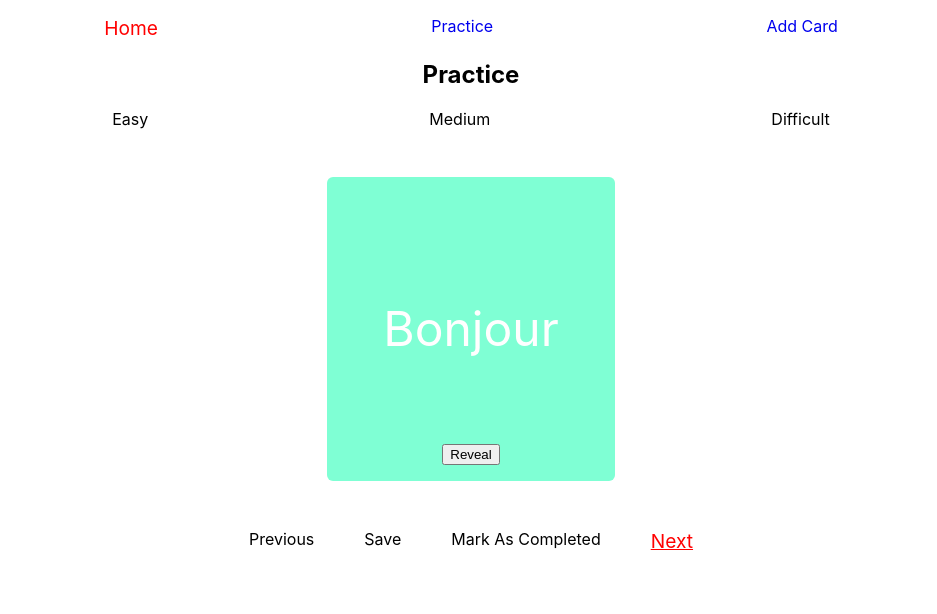
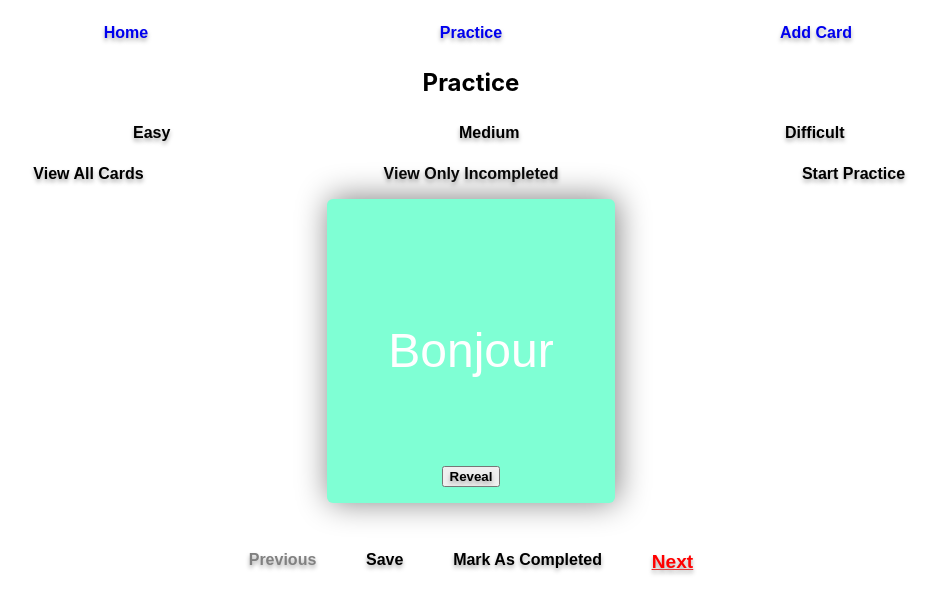
Before and after one commit to cthao309/mvp, a React (Create React App) app: page /practice in a window 1280 px wide. Shown: the top 614 px of the page, without its empty margins (169-1106 px from the left). Built offline with nearby package versions, Linux system fonts and the light colour scheme.

Commit message:
added styling to the project

```diff
--- a/database/schema/flashcardSchema.js
+++ b/database/schema/flashcardSchema.js
@@ -6,7 +6,8 @@ const flashcardSchema = new mongoose.Schema({
   question: {type: String, require: true },
   answer: {type: String, require: true },
   difficulty: {type: String, require: true },
-  completed: false
+  completed: false,
+  owner: ''
 });
 
 const FlashcardModel = mongoose.model("Flashcard", flashcardSchema);
--- a/src/App.css
+++ b/src/App.css
@@ -22,3 +22,20 @@ ul li {
   color: red;
   font-size: larger;
 }
+
+.hover:hover {
+  cursor: pointer;
+  text-decoration: underline;
+  color: red;
+  font-size: larger;
+}
+
+.Navigation {
+  height: 32px;
+  display: flex;
+  align-items: center;
+}
+
+.Navigation li {
+  width: 100px;
+}
--- a/src/App.js
+++ b/src/App.js
@@ -39,16 +39,19 @@ const SAMPLE_FLASHCARDS = [
 
 class App extends React.Component {
   state = {
-    flashcard: SAMPLE_FLASHCARDS
+    flashcard: SAMPLE_FLASHCARDS,
+    page: ''
   }
 
   componentDidMount() {
+
+
     let data = SAMPLE_FLASHCARDS;
     let len = SAMPLE_FLASHCARDS.length;
     let lastMessage = {
       id: len,
       question: 'Finished',
-      answer: 'Congratuation'
+      answer: 'Congrats'
     }
 
     data.push(lastMessage)
@@ -61,28 +64,55 @@ class App extends React.Component {
       .then(data => {
         console.log('Ajax call (data) => ', data)
       })
-      .catch(err => console.log(err))
+      .catch(err => console.log('Error GET => ', err))
   }
 
   handleSaveData(data) {
     console.log('Save data => ', data)
   }
 
+  handleAddCard(obj) {
+    console.log('Add card => ', obj)
+    axios.post(`http://localhost:5555/api/v1/`, obj)
+      .then(res => {
+        console.log('POST call (res) => ', res)
+      })
+      .catch(err => console.log('Error POST => ', err))
+  }
+
+  handleNavigationClick(page) {
+    this.setState({ page: page });
+  }
+
   render() {
+
+    let classes = ['links', 'textStyle', 'hover'];
+
     return (
       <div className="App">
         <Router>
           <div>
             <nav>
-              <ul>
+              <ul className="Navigation">
                 <li>
-                  <Link className="links active" to="/">Home</Link>
+                  <Link
+                    className={this.state.page === 'home' ? classes.join(' ') + ' active' : classes.join(' ')}
+                    onClick={this.handleNavigationClick.bind(this, 'home')}
+                    to="/">
+                      Home
+                  </Link>
                 </li>
                 <li>
-                  <Link className="links" to="/practice">Practice</Link>
+                  <Link
+                    className={this.state.page === 'practice' ? classes.join(' ') + ' active' : classes.join(' ')}
+                    onClick={this.handleNavigationClick.bind(this, 'practice')}
+                    to="/practice">Practice</Link>
                 </li>
                 <li>
-                  <Link className="links" to="/addcard">Add Card</Link>
+                  <Link
+                    className={this.state.page === 'addcard' ? classes.join(' ') + ' active' : classes.join(' ')}
+                    onClick={this.handleNavigationClick.bind(this, 'addcard')}
+                    to="/addcard">Add Card</Link>
                 </li>
               </ul>
             </nav>
@@ -98,9 +128,12 @@ class App extends React.Component {
                 />
               </Route>
               <Route path="/addcard">
-                <Addcard />
+                <Addcard handleAddCard={this.handleAddCard.bind(this)} />
               </Route>
               <Route path="/">
+                <Home />
+              </Route>
+              <Route path="*">
                 <Home />
               </Route>
             </Switch>
--- a/src/Components/Addcard/Addcard.js
+++ b/src/Components/Addcard/Addcard.js
@@ -3,28 +3,54 @@ import './Addcard.css';
 
 class Addcard extends React.Component {
   state = {
+    question: '',
+    answer: '',
+    difficulty: 'easy'
+  }
 
+  handleInputChange(e) {
+    const { name, value } = e.target;
+
+    this.setState({
+      [name]: value
+    })
+  }
+
+  clickSubmit(e) {
+    e.preventDefault();
+    this.props.handleAddCard(this.state)
   }
 
   render() {
     return (
       <div>
         <h2>Add card</h2>
-        <form>
+        <form onSubmit={this.clickSubmit.bind(this)}>
           <div>
             <label htmlFor="question">Word:</label>
-            <input type="text" ></input>
+            <input
+              type="text"
+              name="question"
+              value={this.state.question}
+              onChange = {this.handleInputChange.bind(this)} ></input>
           </div>
           <div>
             <label htmlFor="answer">Answer:</label>
-            <input type="text" ></input>
+            <input
+              type="text"
+              name="answer"
+              value={this.state.answer}
+              onChange = {this.handleInputChange.bind(this)} ></input>
           </div>
           <div>
-            <label htmlFor="cars">Level of Difficulty:</label>
-            <select id="cars">
-              <option value="volvo">Easy</option>
-              <option value="saab">Medium</option>
-              <option value="vw">Hard</option>
+            <label htmlFor="difficulty">Level of Difficulty:</label>
+            <select
+              name="difficulty"
+              value={this.state.difficulty}
+              onChange={this.handleInputChange.bind(this)}>
+              <option value="easy">Easy</option>
+              <option value="medium">Medium</option>
+              <option value="hard">Hard</option>
             </select>
           </div>
           <div>
--- a/src/Components/Card/Card.css
+++ b/src/Components/Card/Card.css
@@ -29,15 +29,32 @@
   bottom: 1rem;
 }
 
-.Card_movement {
+.Card_movement_container {
   width: 34rem;
-    margin: 3rem auto;
+  margin: 3rem auto;
+}
+
+.textStyle {
+  text-shadow: 0px 3px 4px darkgrey;
+  font-family: fantasy;
+  font-weight: 900;
 }
 
 .disable {
   pointer-events: none;
+  color: grey;
+  text-shadow: 0px 3px 4px darkgrey;
+  font-family: fantasy;
+  font-weight: 900;
 }
 
 .active {
   pointer-events: auto;
+  text-shadow: 0px 3px 4px darkgrey;
+  font-family: fantasy;
+  font-weight: 900;
 }
+
+.card_style_hover:hover {
+  color: red;
+}
--- a/src/Components/Card/Card.js
+++ b/src/Components/Card/Card.js
@@ -27,20 +27,20 @@ class Card extends React.Component {
           flipDirection="vertical" >
           <div className="Card_front" >
             {this.props.card.question}
-            <button className="Flip_card" onClick={this.handleClick}>Reveal</button>
+            <button className="Flip_card textStyle card_style_hover" onClick={this.handleClick}>Reveal</button>
           </div>
 
           <div className="Card_back">
             {this.props.card.answer}
-            <button className="Flip_card" onClick={this.handleClick}>Hide</button>
+            <button className="Flip_card textStyle card_style_hover" onClick={this.handleClick}>Hide</button>
           </div>
 
         </ReactCardFlip>
-        <div className="Card_movement">
+        <div className="Card_movement_container">
           <ul>
             <li className={this.props.disableMoveBack ? 'disable' : 'active'} onClick={() => this.props.handleCardClick(this.props.id, 'back')} >Previous</li>
-            <li onClick={() => this.props.handleCardClick(this.props.id, 'save')} >Save</li>
-            <li onClick={() => this.props.handleCardClick(this.props.id, 'completed')} >Mark As Completed</li>
+            <li className="card_style_hover textStyle" onClick={() => this.props.handleCardClick(this.props.id, 'save')} >Save</li>
+            <li className="card_style_hover textStyle" onClick={() => this.props.handleCardClick(this.props.id, 'completed')} >Mark As Completed</li>
             <li className={this.props.disableMoveNext ? 'disable' : 'active'} onClick={() => this.props.handleCardClick(this.props.id, 'next')} >Next</li>
           </ul>
         </div>
--- a/src/Components/Practice/Practice.css
+++ b/src/Components/Practice/Practice.css
@@ -1,3 +1,30 @@
-.Level_selection {
+.Level_container {
+  height: 32px;
+  display: flex;
+  justify-content: space-evenly;
+  align-items: center;
+}
+
+.Level_sub_category {
   margin-bottom: 3rem;
 }
+
+.Level_selected {
+  width: 24px;
+}
+
+.selectedLevel {
+  text-decoration: underline;
+  color: red;
+  font-size: larger;
+}
+
+.selected_SubLevel {
+  width: 250px;
+}
+
+.Card_front,
+.Card_back {
+  font-family: fantasy;
+  box-shadow: 2px -1px 32px grey;
+}
--- a/src/Components/Practice/Practice.js
+++ b/src/Components/Practice/Practice.js
@@ -9,7 +9,9 @@ class Practice extends React.Component {
     data: this.props.data,
     id: 0,
     disableMoveBack: true,
-    disableMoveNext: false
+    disableMoveNext: false,
+    isActiveLevel: '',
+    isActiveSubLevel: ''
   }
 
   componentDidMount() {
@@ -65,16 +67,52 @@ class Practice extends React.Component {
     }
   }
 
+  handleClickLevel(level) {
+    console.log('clicked level => ', level)
+    this.setState({ isActiveLevel: level })
+
+    this.props.handleSelectLevel(level)
+  }
+
+  handleSublevelClick(sub) {
+    console.log('Practice sub-level => ', sub);
+
+    this.setState({ isActiveSubLevel: sub })
+  }
+
 
   render() {
     console.log('state => ', this.state)
+
+    let levelClasses = ['Level_selected', 'textStyle', 'hover'];
+    let subLevelClasses = ['selected_SubLevel', 'textStyle', 'card_style_hover'];
     return (
       <div>
         <h2>Practice</h2>
-        <ul className="Level_selection">
-          <li onClick={() => this.props.handleSelectLevel('easy')}>Easy</li>
-          <li onClick={() => this.props.handleSelectLevel('medium')}>Medium</li>
-          <li onClick={() => this.props.handleSelectLevel('hard')}>Difficult</li>
+        <ul className="Level_container">
+          <li
+            className={this.state.isActiveLevel === 'easy' ? levelClasses.join(' ') + ' selectedLevel' : levelClasses.join(' ')}
+            onClick={this.handleClickLevel.bind(this, 'easy')} >Easy</li>
+          <li
+            className={this.state.isActiveLevel === 'medium' ? levelClasses.join(' ') + ' selectedLevel' : levelClasses.join(' ')}
+           onClick={this.handleClickLevel.bind(this, 'medium')} >Medium</li>
+          <li
+            className={this.state.isActiveLevel === 'hard' ? levelClasses.join(' ') + ' selectedLevel' : levelClasses.join(' ')}
+            onClick={this.handleClickLevel.bind(this, 'hard')} >Difficult</li>
+        </ul>
+        <ul className="Level_sub_container">
+          <li
+            className={this.state.isActiveSubLevel === 'viewAll' ? subLevelClasses.join(' ') + ' selectedLevel' : subLevelClasses.join(' ')}
+            onClick={this.handleSublevelClick.bind(this, 'viewAll')}
+            >View All Cards</li>
+          <li
+            className={this.state.isActiveSubLevel === 'incomplete' ? subLevelClasses.join(' ') + ' selectedLevel' : subLevelClasses.join(' ')}
+            onClick={this.handleSublevelClick.bind(this, 'incomplete')}
+            >View Only Incompleted</li>
+          <li
+            className={this.state.isActiveSubLevel === 'startPractice' ? subLevelClasses.join(' ') + ' selectedLevel' : subLevelClasses.join(' ')}
+            onClick={this.handleSublevelClick.bind(this, 'startPractice')}
+            >Start Practice</li>
         </ul>
         <Card
           card={this.state.data[this.state.id]}
```
Also changed, not shown: 1 other file (tests, documents, lock files or other folders).
